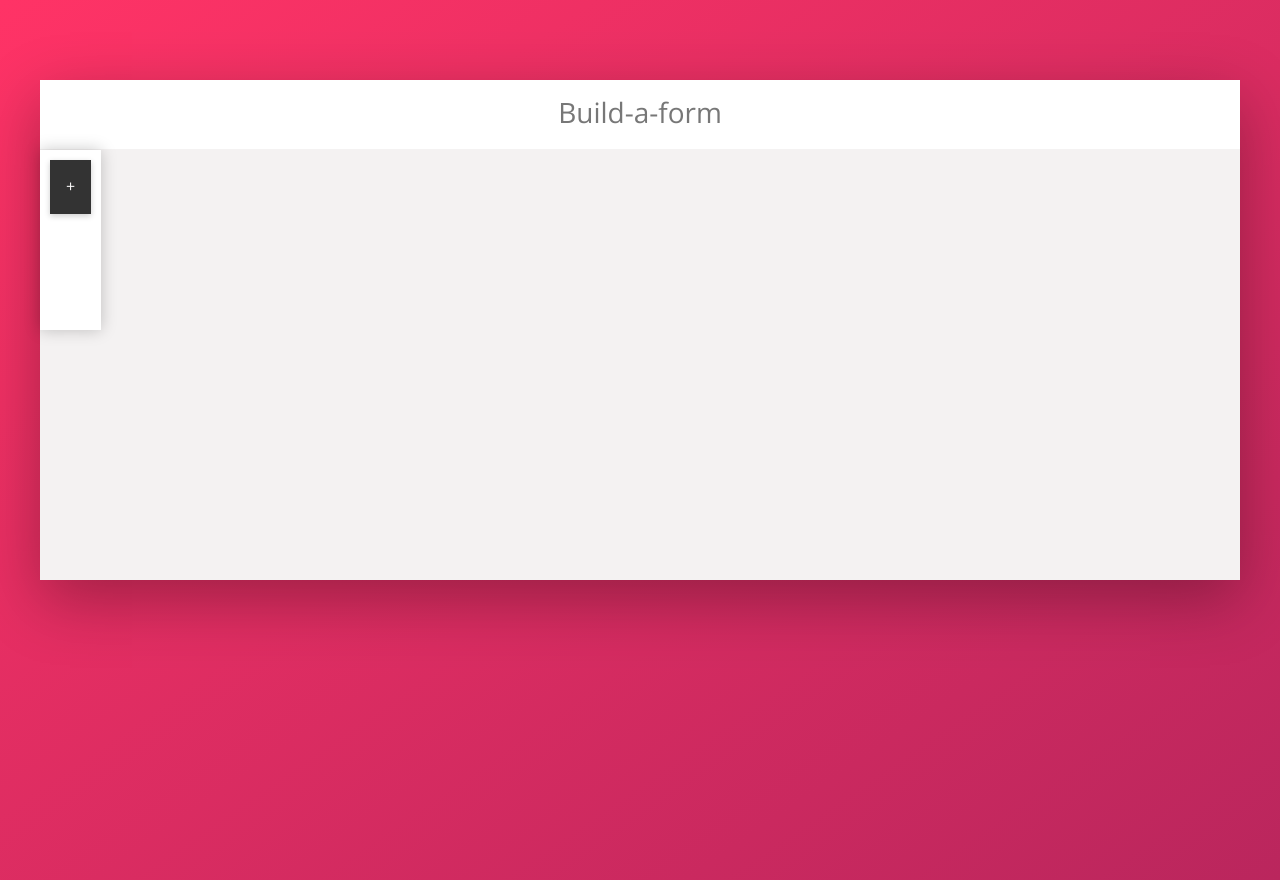
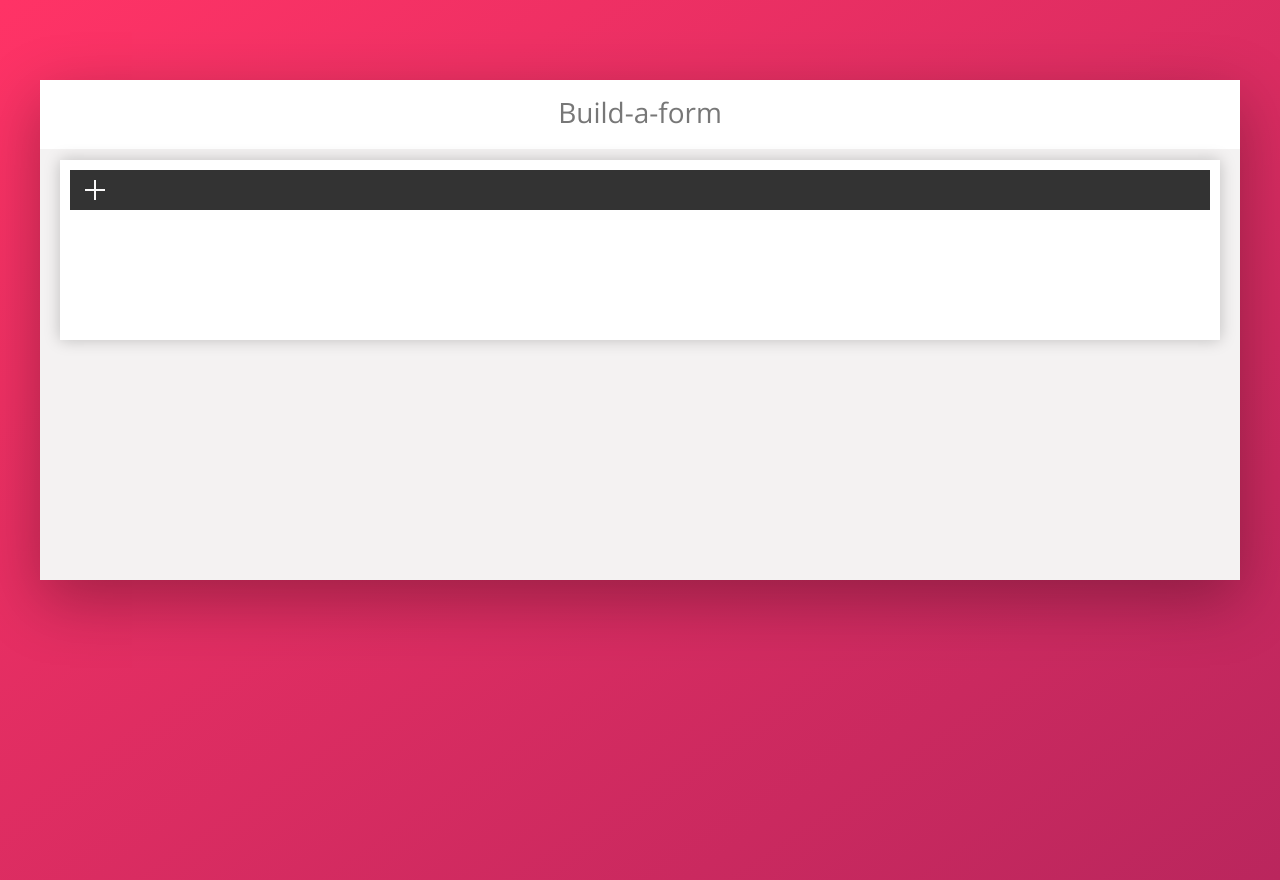
Before and after one commit to PiotrSroda/FormBuilder, a React (Create React App) app: page / in a window 1280 px wide. Built offline with nearby package versions, Linux system fonts and the light colour scheme.

Commit message:
changed the add form button

```diff
--- a/src/App.css
+++ b/src/App.css
@@ -85,15 +85,13 @@ body {
   position: relative;
   width: 100%; }
 
-siedze
 .form-container {
   display: flex;
   flex-direction: column;
   width: 100%;
   margin: 1rem 2rem;
   align-items: stretch; }
-  siedze
-.form-container__row {
+  .form-container__row {
     display: flex;
     position: relative; }
 
@@ -112,12 +110,6 @@ siedze
     .form-style {
       padding: 0;
       width: auto; } }
-  .form-style h2 {
-    background: var(--color-grey-dark-1);
-    text-transform: uppercase;
-    color: var(--color-grey-light-1);
-    font-size: 1.8rem;
-    font-weight: 100; }
   .form-style__inputs {
     display: flex;
     position: relative;
@@ -232,48 +224,76 @@ siedze
     flex-wrap: wrap;
     padding-top: 4rem; }
 
-.dropdown {
+.slider-menu {
+  background: var(--color-grey-dark-1);
+  text-transform: uppercase;
+  color: var(--color-grey-light-1);
+  font-size: 1.8rem;
+  font-weight: 100;
   position: relative;
-  display: flex;
-  overflow: hidden;
-  cursor: pointer;
-  box-shadow: 0px 2px 6px 0px rgba(0, 0, 0, 0.2); }
-  .dropdown .dropbtn {
-    transition: all .3s;
+  width: 100%;
+  height: 4rem;
+  display: flex; }
+  .slider-menu__placeholder {
+    background: var(--color-grey-dark-1);
+    height: 4rem;
+    width: 9.5rem;
+    left: 5rem;
+    z-index: 1000;
+    position: absolute; }
+  .slider-menu__checkbox {
+    display: none; }
+  .slider-menu__checkbox:checked ~ .slider-menu__item-container {
+    width: 100%;
+    opacity: 1; }
+  .slider-menu__checkbox:checked + .slider-menu__button .slider-menu__icon::after {
+    transform: rotate(0deg); }
+  .slider-menu__button {
+    color: var(--color-grey-light-1);
+    min-width: 5rem;
+    min-height: 100%;
+    position: relative;
+    cursor: pointer;
+    transition: all .2s; }
+    .slider-menu__button:hover {
+      background: var(--color-primary-light); }
+    .slider-menu__button:active {
+      background: var(--color-primary); }
+  .slider-menu__icon {
+    position: absolute;
+    top: 50%;
+    left: 50%;
+    transform: translate(-50%, -50%);
+    width: 2rem;
+    height: 2px;
+    background-color: var(--color-grey-light-1);
+    display: inline-block;
     user-select: none; }
-  .dropdown:hover .dropdown-content {
-    display: block; }
-  .dropdown:hover .dropbtn {
-    background-color: var(--color-primary-light);
-    color: var(--color-grey-light-1); }
-  .dropdown .dropbtn {
-    font-size: 1.6rem;
-    border: none;
-    outline: none;
-    color: var(--color-grey-light-1);
-    padding: 1.4rem 1.6rem;
-    background-color: inherit;
-    font-family: inherit;
-    /* Important for vertical align on mobile phones */
-    margin: 0;
-    /* Important for vertical align on mobile phones */ }
-
-.dropdown-content {
-  display: none;
-  position: absolute;
-  -webkit-user-select: none;
-  -moz-user-select: none;
-  -ms-user-select: none;
-  user-select: none;
-  min-width: 10rem;
-  box-shadow: 0px 8px 16px 0px rgba(0, 0, 0, 0.2);
-  z-index: 1;
-  left: 44px; }
-  .dropdown-content-item {
-    color: var(--color-grey-light-1);
+    .slider-menu__icon::after {
+      content: '';
+      width: 2rem;
+      height: 2px;
+      position: absolute;
+      top: 0;
+      left: 0;
+      transform: translate(-50%, -50%);
+      background-color: var(--color-grey-light-1);
+      display: inline-block;
+      transform: rotate(90deg);
+      user-select: none;
+      transition: all .05s; }
+  .slider-menu__item-container {
+    position: relative;
+    width: 0;
+    opacity: 0;
+    display: flex;
+    justify-content: space-around;
+    align-items: center;
+    overflow: hidden;
+    transition: all .5s; }
+  .slider-menu__item {
     display: block;
-    text-align: left;
-    font-size: 1.1rem;
-    transition: all .3s; }
-    .dropdown-content-item:hover {
-      background-color: var(--color-primary-light); }
+    cursor: pointer;
+    user-select: none;
+    white-space: nowrap;
+    overflow: hidden; }
--- a/src/components/form.js
+++ b/src/components/form.js
@@ -30,16 +30,17 @@ class FormGen extends Component {
     return (
 
   <div className="form-style">
-  <h2>
-    <div className="dropdown">
-      <div className="dropbtn">+</div>
-        <div className="dropdown-content">
-          <span className="dropdown-content-item" onClick={this.handleAddInput} data-inputtype = "boolean" data-key = "0">Yes/no question</span>
-          <span className="dropdown-content-item" onClick={this.handleAddInput} data-inputtype = "integer" data-key = "0">Number based question</span>
-          <span className="dropdown-content-item" onClick={this.handleAddInput} data-inputtype = "string" data-key = "0">Open question</span>
-        </div>
-    </div>
-  </h2>
+  <div className="slider-menu">
+  <input type="checkbox" className="slider-menu__checkbox" id="slide-toggle" value=''/>
+      <label htmlFor="slide-toggle" className="slider-menu__button"><span className="slider-menu__icon">&nbsp;</span></label>
+
+      <div className="slider-menu__item-container">
+            <span className="slider-menu__item" onClick={this.handleAddInput} data-inputtype = "boolean" data-key = "0">Yes/no question</span>
+            <span className="slider-menu__item" onClick={this.handleAddInput} data-inputtype = "integer" data-key = "0">Number based question</span>
+            <span className="slider-menu__item" onClick={this.handleAddInput} data-inputtype = "string" data-key = "0">Open question</span>
+      </div>
+
+  </div>
     <form className = "form-style__inputs">
       <div className="form-style__row">
         {this.state.inputs.map((input, indx) => (
--- a/src/css/_components.scss
+++ b/src/css/_components.scss
@@ -1,4 +1,4 @@
-siedze ////////////////////////////////////////////////////////////////////////////////////////////////////////
+////////////////////////////////////////////////////////////////////////////////////////////////////////
 //Form
 .form-container{
   display: flex;
@@ -28,14 +28,6 @@ siedze /////////////////////////////////////////////////////////////////////////
       width: auto;
     }
 
-  & h2{
-  	background: var(--color-grey-dark-1);
-  	text-transform: uppercase;
-  	color: var(--color-grey-light-1);
-  	font-size: 1.8rem;
-  	font-weight: 100;
-
-  }
     &__inputs{
     display: flex;
     position: relative;
@@ -180,58 +172,102 @@ siedze /////////////////////////////////////////////////////////////////////////
 
 }
 
+//////////////////////////////////////////////////////////////////////////////////
+////// slider-menu
+
+.slider-menu{
+  background: var(--color-grey-dark-1);
+  text-transform: uppercase;
+  color: var(--color-grey-light-1);
+  font-size: 1.8rem;
+  font-weight: 100;
+  position: relative;
+  width: 100%;
+  height: 4rem;
+  display: flex;
+    &__placeholder{
+      background: var(--color-grey-dark-1);
+      height: 4rem;
+      width: 9.5rem;
+      left: 5rem;
+      z-index: 1000;
+      position: absolute;
+    }
+    &__checkbox{
+      display: none;
+    }
+
+   &__checkbox:checked ~ &__item-container {
+     width: 100%;
+     opacity: 1;
+   }
+
+   &__checkbox:checked + &__button &__icon::after {
+     transform: rotate(0deg);
+   }
 
 
-//////////////////////////////////////////////////////////////////////////////////
-////// Dropdown
 
-.dropdown {
+    &__button{
+      color: var(--color-grey-light-1);
+      min-width: 5rem;
+      min-height: 100%;
       position: relative;
-  display: flex;
-  overflow: hidden;
       cursor: pointer;
-  box-shadow: 0px 2px 6px 0px rgba(0, 0, 0, 0.2);
-    & .dropbtn {
-     transition: all .3s;
+      transition: all .2s;
+        &:hover{
+          background: var(--color-primary-light);
+        }
+        &:active{
+          background: var(--color-primary);
+        }
+
+      }
+
+    &__icon{
+      position: absolute;
+      top: 50%;
+      left: 50%;
+      transform: translate(-50%, -50%);
+      width: 2rem;
+      height: 2px;
+      background-color: var(--color-grey-light-1);
+      display: inline-block;
       user-select: none;
-    }
-    &:hover .dropdown-content {
-    display: block;
-  }
-  &:hover .dropbtn {
-   background-color: var(--color-primary-light);
-   color: var(--color-grey-light-1);
- }
- & .dropbtn {
-   font-size: 1.6rem;
-   border: none;
-   outline: none;
-   color: var(--color-grey-light-1);
-   padding: 1.4rem 1.6rem;
-   background-color: inherit;
-   font-family: inherit; /* Important for vertical align on mobile phones */
-   margin: 0; /* Important for vertical align on mobile phones */
+
+        &::after{
+          content: '';
+          width: 2rem;
+          height: 2px;
+          position: absolute;
+          top:0;
+          left:0;
+          transform: translate(-50%, -50%);
+          background-color: var(--color-grey-light-1);
+          display: inline-block;
+          transform: rotate(90deg);
+          user-select: none;
+          transition: all .05s ;
           }
     }
-.dropdown-content {
-display: none;
-position: absolute;
--webkit-user-select: none;
--moz-user-select: none;
--ms-user-select: none;
+
+    &__item-container{
+      position: relative;
+      width: 0;
+      opacity: 0;
+      display: flex;
+      justify-content: space-around;
+      align-items: center;
+      overflow: hidden;
+      transition: all .5s ;
+    }
+
+    &__item{
+      display: block;
+      cursor: pointer;
       user-select: none;
-min-width: 10rem;
-box-shadow: 0px 8px 16px 0px rgba(0, 0, 0, 0.2);
-z-index: 1;
-left: 44px;
-  &-item {
-    color: var(--color-grey-light-1);
-    display: block;
-    text-align: left;
-    font-size: 1.1rem;
-    transition: all .3s;
-    &:hover{
-    background-color: var(--color-primary-light);
+      white-space: nowrap;
+      overflow: hidden;
     }
+
 }
-}
```
Lines whose indentation alone changed are shown as unchanged.
